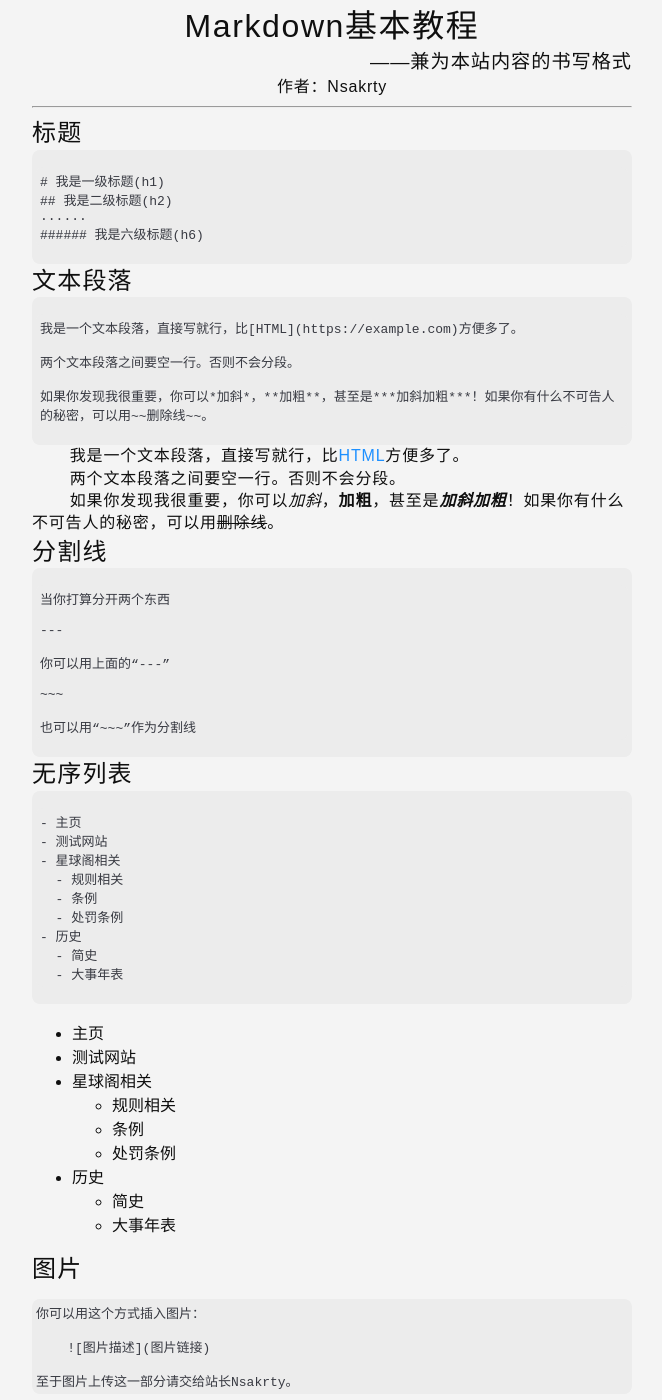
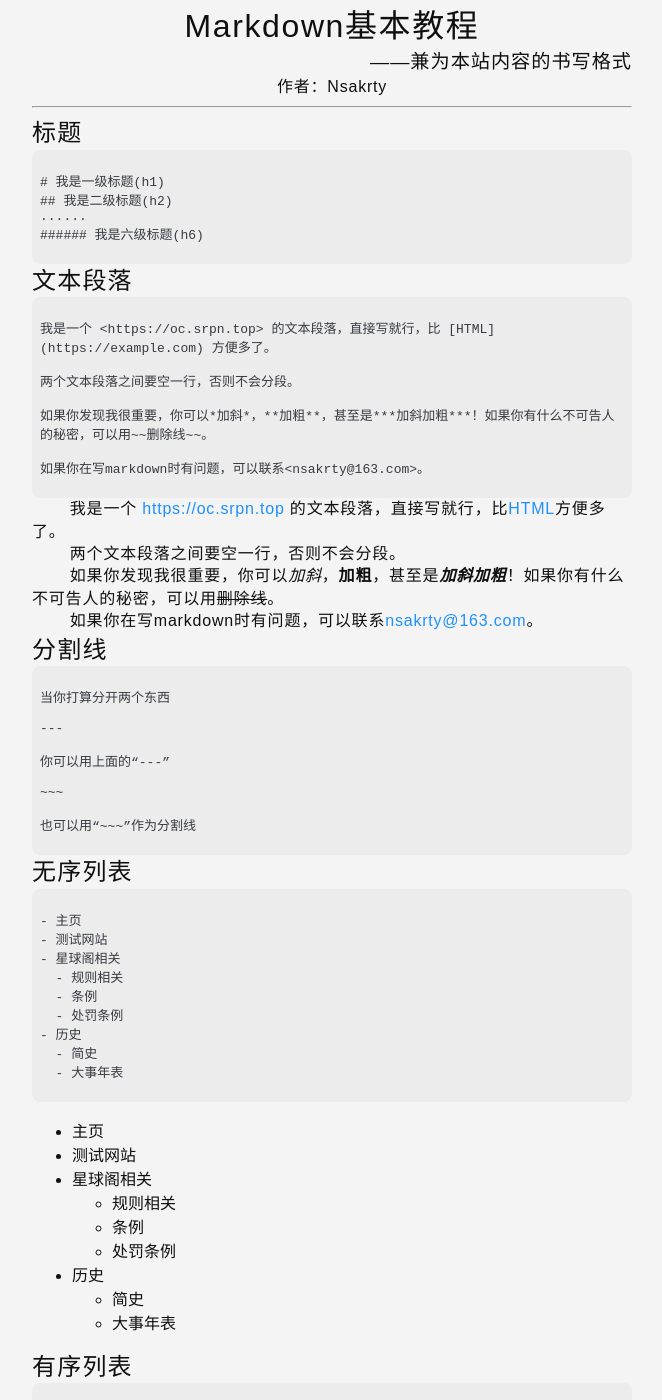
Before and after one commit to SRPNGO/post, a Jekyll site: the page built from docs/tutorial.md, in a window 1280 px wide and 1400 px high. Shown: the whole window, without its empty margins (308-970 px from the left). Built offline with Jekyll 4.4.1, drawn with Linux system fonts in a browser that asks for light colours; our own code applies the rules of GitHub Pages for plain Markdown files; some of the changed text lies outside the part shown.

Commit message:
教程更新

````diff
--- a/docs/tutorial.md
+++ b/docs/tutorial.md
@@ -15,18 +15,22 @@
 ## 文本段落
 
 ```
-我是一个文本段落，直接写就行，比[HTML](https://example.com)方便多了。
+我是一个 <https://oc.srpn.top> 的文本段落，直接写就行，比 [HTML](https://example.com) 方便多了。
 
-两个文本段落之间要空一行。否则不会分段。
+两个文本段落之间要空一行，否则不会分段。
 
 如果你发现我很重要，你可以*加斜*，**加粗**，甚至是***加斜加粗***！如果你有什么不可告人的秘密，可以用~~删除线~~。
+
+如果你在写markdown时有问题，可以联系<nsakrty@163.com>。
 ```
 
-我是一个文本段落，直接写就行，比[HTML](https://example.com)方便多了。
+我是一个 <https://oc.srpn.top> 的文本段落，直接写就行，比[HTML](https://example.com)方便多了。
 
-两个文本段落之间要空一行。否则不会分段。
+两个文本段落之间要空一行，否则不会分段。
 
-如果你发现我很重要，你可以*加斜*，**加粗**，甚至是**_加斜加粗_**！如果你有什么不可告人的秘密，可以用~~删除线~~。
+如果你发现我很重要，你可以*加斜*，**加粗**，甚至是***加斜加粗***！如果你有什么不可告人的秘密，可以用~~删除线~~。
+
+如果你在写markdown时有问题，可以联系<nsakrty@163.com>。
 
 ## 分割线
 
@@ -66,6 +70,20 @@
   - 简史
   - 大事年表
 
+## 有序列表
+```
+1. 直接写，很直观
+2. 有缩进，可以嵌套
+   1. 嵌套
+   2. 嵌套
+3. 别忘记空格
+```
+1. 直接写，很直观
+2. 有缩进，可以嵌套
+   1. 嵌套
+   2. 嵌套
+3. 别忘记空格
+
 ## 图片
 <pre>
 你可以用这个方式插入图片：
@@ -88,3 +106,9 @@
 ---
 文章正文
 </pre>
+
+## 其余注意事项
+1. 文章不必使用`#`(一级标题)，请使用`##`(二级标题)。
+2. Markdown本身支持HTML语法，必要时你可用`<style>`标签，写属于自己的样式。但是不支持`<script>`标签。
+3. 可以使用`<br>`强行换行，但请尽量少用。
+4. 在编写文章时，请参考其他页面的排版布局，尽量与其保持一致。
````
